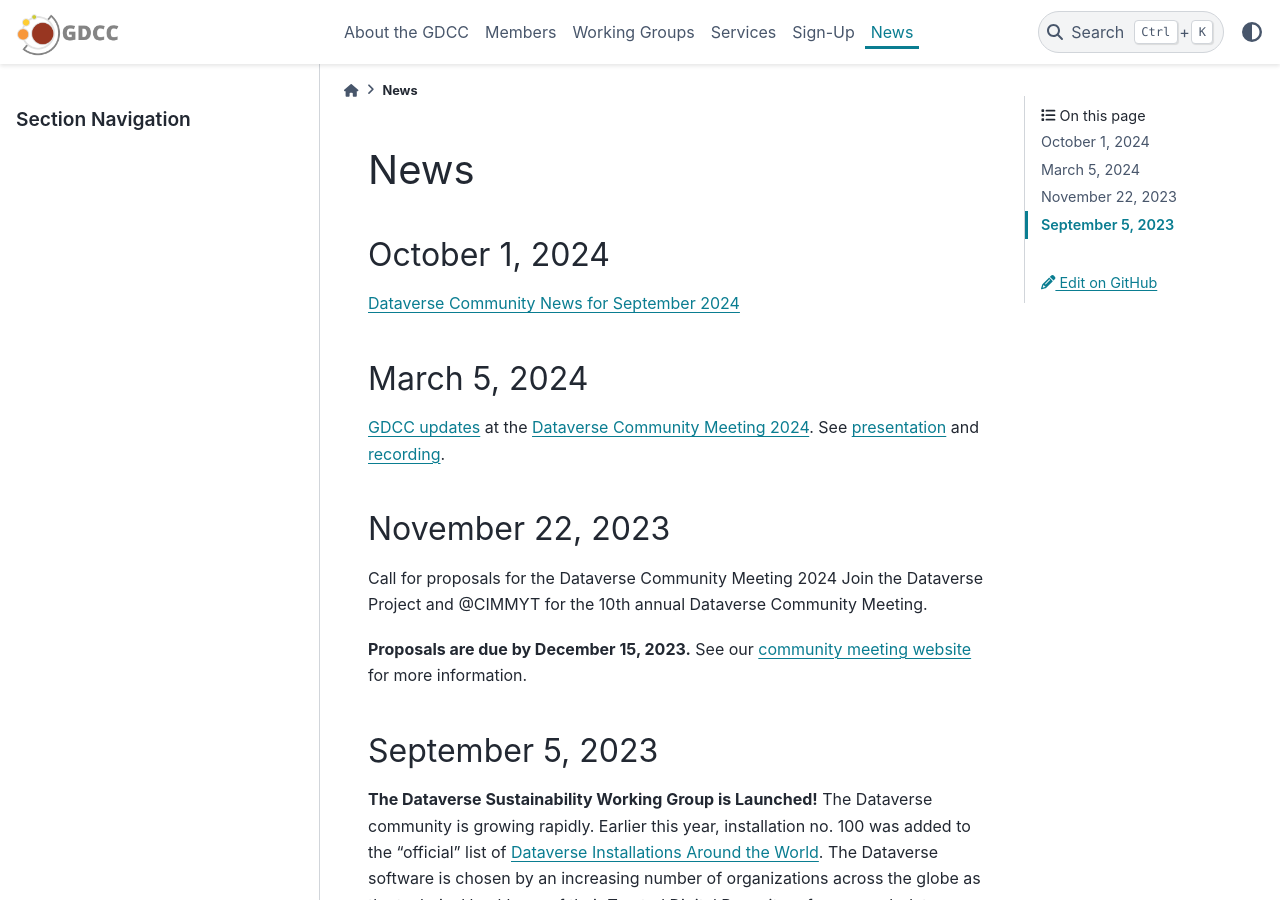
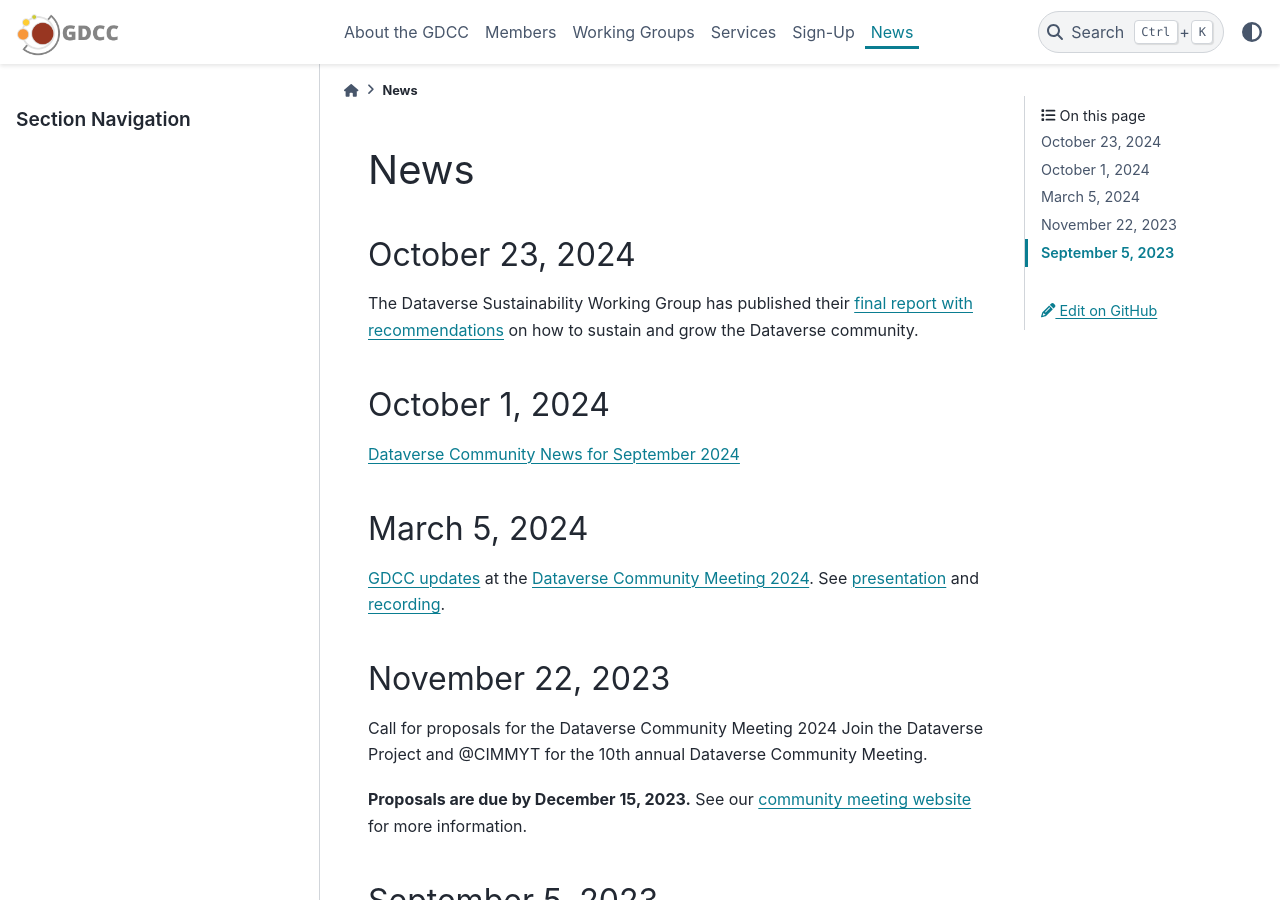
Before and after one commit to gdcc/www.gdcc.io, a Sphinx documentation site: the page built from source/news.md, in a window 1280 px wide and 900 px high. Built offline with Sphinx 7.4.7 and the PyData theme 0.15.4, drawn with Linux system fonts in a browser that asks for light colours.

Commit message:
Update news.md

```diff
--- a/source/news.md
+++ b/source/news.md
@@ -1,4 +1,7 @@
 # News
+## October 23, 2024
+The Dataverse Sustainability Working Group has published their [final report with recommendations](https://doi.org/10.5281/zenodo.13981770) on how to sustain and grow the Dataverse community.
+
 ## October 1, 2024
 [Dataverse Community News for September 2024](https://groups.google.com/g/dataverse-community/c/xDg8Sq5kqqQ)
 
```
